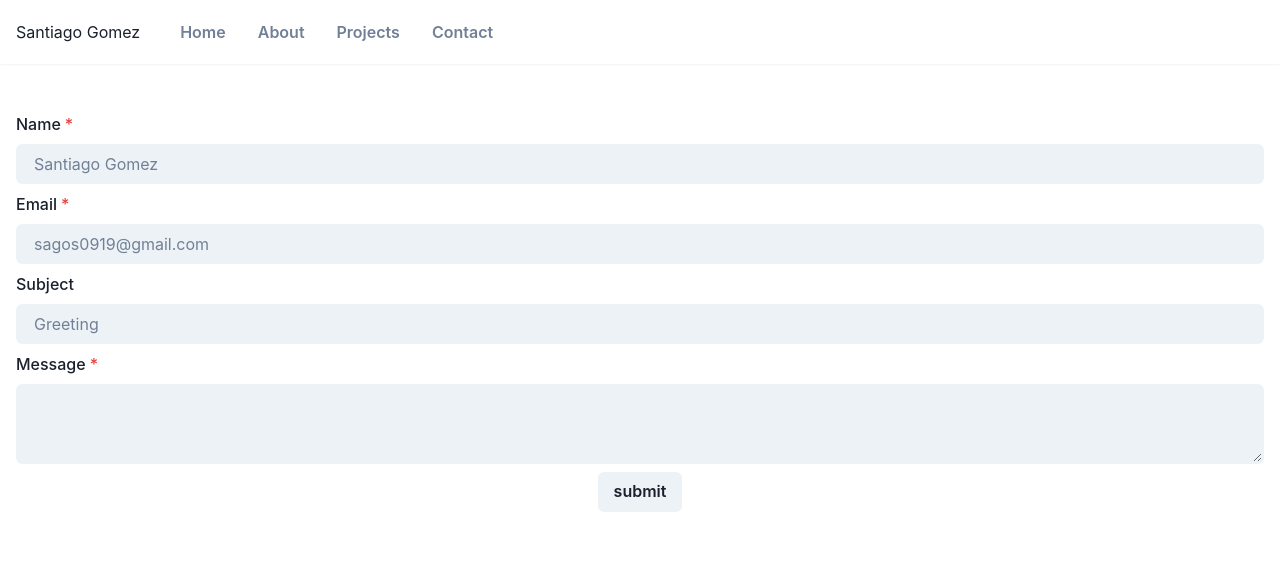
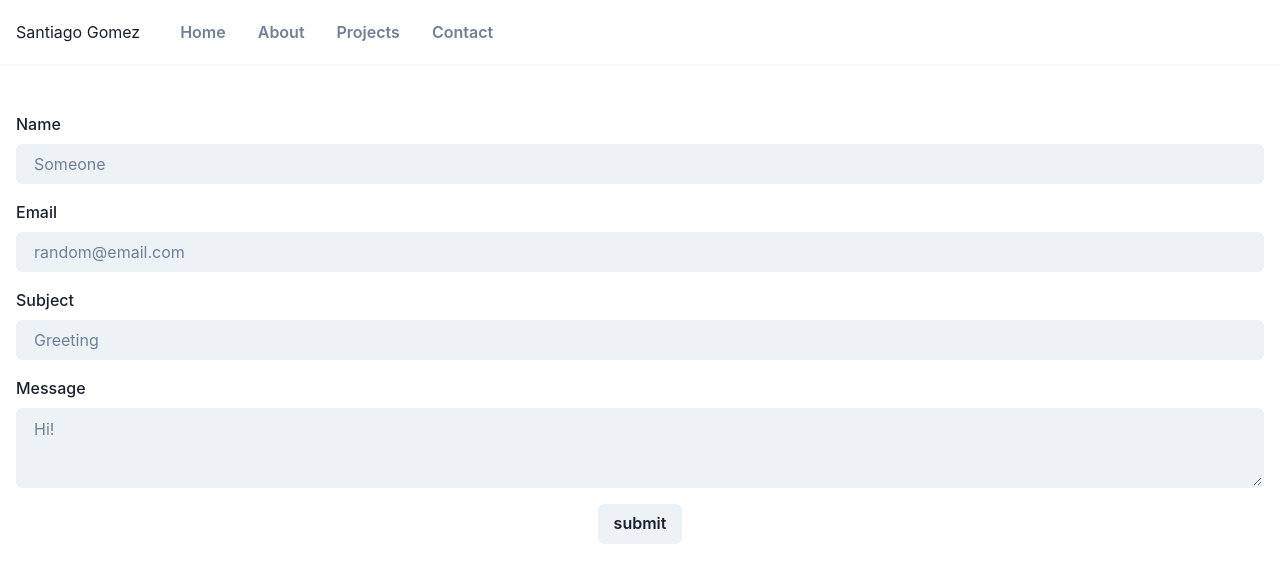
Before and after one commit to 2G2-99/my-portfolio, a React (Vite) app: page /contact in a window 1280 px wide. Shown: the top 582 px of the page. Built offline with nearby package versions, Linux system fonts and the light colour scheme.

Commit message:
The Form now make use of the TextField component, following the DRY principle

```diff
--- /dev/null
+++ b/src/components/Main/Form/TextField/index.jsx
@@ -0,0 +1,29 @@
+import {
+	FormControl,
+	FormErrorMessage,
+	FormHelperText,
+	FormLabel,
+} from '@chakra-ui/form-control';
+import { Input } from '@chakra-ui/input';
+import { Field, useField } from 'formik';
+
+const TextField = ({ label, formField, helpMessage, ...props }) => {
+	const [field, meta] = useField(props);
+
+	return (
+		<FormControl isInvalid={meta.error && meta.touched}>
+			<FormLabel>{label}</FormLabel>
+			{/* Replace the chakra UI "Input" component for the formik "Field" component */}
+			<Field
+				as={formField}
+				variant={'filled'}
+				// To replace "getFieldProps" we use "...field" and "...props"
+				{...field}
+				{...props}
+			/>
+			<FormHelperText>{helpMessage}</FormHelperText>
+			<FormErrorMessage>{meta.error}</FormErrorMessage>
+		</FormControl>
+	);
+};
+export default TextField;
--- a/src/components/Main/Form/index.jsx
+++ b/src/components/Main/Form/index.jsx
@@ -7,8 +7,9 @@ import {
 	Textarea,
 	VStack,
 } from '@chakra-ui/react';
-import { Field, Formik } from 'formik';
+import { Formik } from 'formik';
 import * as Yup from 'yup';
+import TextField from './TextField';
 
 const Form = () => {
 	return (
@@ -21,11 +22,12 @@ const Form = () => {
 			}}
 			validationSchema={Yup.object({
 				username: Yup.string()
-					.required('Please, enter your username')
-					.min(2, 'The shortest username in the world has 2 characters'),
+					.required('Please, enter your name')
+					.min(2, 'The shortest name in the world has 2 characters'),
 				email: Yup.string()
 					.email('Please enter a valid email')
 					.required('Please, enter your email'),
+				messageSubject: Yup.string(),
 				message: Yup.string()
 					.required(`Don't forget your message`)
 					.min(3, `Don't be shy and at least say Hi!`),
@@ -37,61 +39,34 @@ const Form = () => {
 		>
 			{formik => (
 				<VStack as={'form'} onSubmit={formik.handleSubmit}>
-					<FormControl
-						isRequired
-						isInvalid={formik.errors.username && formik.touched.username}
-					>
-						<FormLabel>Name</FormLabel>
-						<Field
+					<TextField
+						label={'Name'}
 						as={Input}
-							variant={'filled'}
 						name="username"
-							placeholder="Santiago Gomez"
-							// To replace onChange, value and onBlur we use the "getFieldProps" property
-							{...formik.getFieldProps('username')}
+						type="text"
+						placeholder="Someone"
 					/>
-						<FormErrorMessage>{formik.errors.username}</FormErrorMessage>
-					</FormControl>
-
-					<FormControl
-						isRequired
-						isInvalid={formik.errors.email && formik.touched.email}
-					>
-						<FormLabel>Email</FormLabel>
-						<Field
+					<TextField
+						label={'Email'}
 						as={Input}
-							variant={'filled'}
 						name="email"
-							placeholder="sagos0919@gmail.com"
-							{...formik.getFieldProps('email')}
+						type="email"
+						placeholder="random@email.com"
 					/>
-						<FormErrorMessage>{formik.errors.email}</FormErrorMessage>
-					</FormControl>
-
-					<FormControl>
-						<FormLabel>Subject</FormLabel>
-						<Field
+					<TextField
+						label={'Subject'}
 						as={Input}
-							variant={'filled'}
 						name="messageSubject"
+						type="text"
 						placeholder="Greeting"
 					/>
-					</FormControl>
-
-					<FormControl
-						isRequired
-						isInvalid={formik.errors.message && formik.touched.message}
-					>
-						<FormLabel>Message</FormLabel>
-						<Field
+					<TextField
+						label="Message"
 						as={Textarea}
-							variant={'filled'}
 						name="message"
-							value={formik.values.message}
-							{...formik.getFieldProps('message')}
+						type="text"
+						placeholder="Hi!"
 					/>
-						<FormErrorMessage>{formik.errors.message}</FormErrorMessage>
-					</FormControl>
 
 					<Button type="submit">submit</Button>
 				</VStack>
```
Lines whose indentation alone changed are shown as unchanged.
